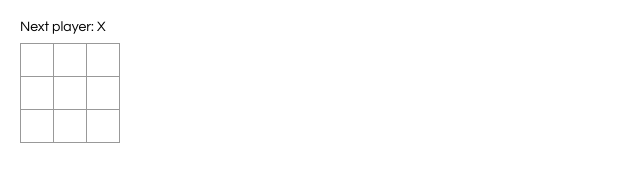
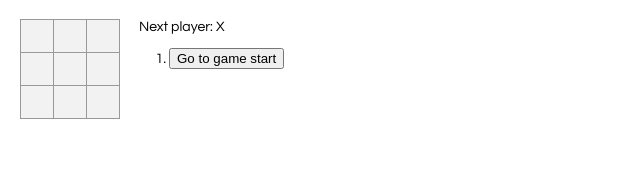
Before and after one commit to aneeshv12/tictactoe, a React app: page / in a window 1280 px wide. Shown: the whole page, without its empty margins (0-640 px from the left). Built offline with nearby package versions, Linux system fonts and the light colour scheme.

Commit message:
Added more visual features

```diff
--- a/src/index.css
+++ b/src/index.css
@@ -18,7 +18,7 @@ ol, ul {
 }
 
 .square {
-  background: #fff;
+  background: #f2f2f2;
   border: 1px solid #999;
   float: left;
   font-size: 24px;
@@ -37,7 +37,7 @@ ol, ul {
 }
 
 .kbd-navigation .square:focus {
-  background: #ddd;
+  background: #34cb81;
 }
 
 .game {
--- a/src/index.js
+++ b/src/index.js
@@ -12,47 +12,20 @@ function Square (props){
 
 
 class Board extends React.Component {
-  constructor(props){
-    super(props);
-    this.state = {
-      squares: Array(9).fill(null),
-      xIsNext: true,
-    };
-  }
-
-  handleClick(i) {
-    const squares = this.state.squares.slice();
-    if (calculateWinner(squares) || squares[i]) {
-      return;
-    }
-    squares[i] = this.state.xIsNext ? 'X' : 'O';
-    this.setState({
-      squares: squares,
-      xIsNext: !this.state.xIsNext,
-    });
-  }
-
   renderSquare(i) {
     return (
       <Square
-        value={this.state.squares[i]}
-        onClick={() => this.handleClick(i)}
+        value={this.props.squares[i]}
+        onClick={() => this.props.onClick(i)}
       />
     );
   }
 
   render() {
-    const winner = calculateWinner(this.state.squares);
-    let status;
-    if (winner) {
-      status = 'Winner: ' + winner;
-    } else {
-      status = 'Next player: ' + (this.state.xIsNext ? 'X' : 'O');
-    }
+
 
     return (
       <div>
-        <div className="status">{status}</div>
         <div className="board-row">
           {this.renderSquare(0)}
           {this.renderSquare(1)}
@@ -74,15 +47,72 @@ class Board extends React.Component {
 }
 
 class Game extends React.Component {
+  constructor(props){
+    super(props);
+    this.state = {
+      history:[{
+        squares: Array(9).fill(null),
+      }],
+      xIsNext: true,
+      stepNumber: 0,
+    };
+  }
+  handleClick(i) {
+    const history = this.state.history.slice(0,this.state.stepNumber+1);
+    const current = history[history.length - 1];
+    const squares = current.squares.slice();
+    if (calculateWinner(squares) || squares[i]) {
+      return;
+    }
+    squares[i] = this.state.xIsNext ? 'X' : 'O';
+    this.setState({
+      history: history.concat([{
+        squares: squares,
+      }]),
+      xIsNext: !this.state.xIsNext,
+      stepNumber: history.length,
+    });
+  }
+  jumpTo(step) {
+    this.setState({
+      stepNumber: step,
+      xIsNext: (step % 2) === 0,
+    });
+  }
   render() {
+    const history = this.state.history;
+    const current = history[this.state.stepNumber];
+    const winner = calculateWinner(current.squares);
+
+    const moves = history.map((step, move) => {
+      const desc = move ?
+        'Go to move #' + move :
+        'Go to game start';
+      return (
+        <li key = {move}>
+          <button onClick={() => this.jumpTo(move)}>{desc}</button>
+        </li>
+      );
+    });
+
+    let status;
+    if (winner) {
+      status = 'Winner: ' + winner;
+    } else {
+      status = 'Next player: ' + (this.state.xIsNext ? 'X' : 'O');
+    }
     return (
       <div className="game">
         <div className="game-board">
-          <Board />
+          <Board
+            squares={current.squares}
+            onClick={(i) => this.handleClick(i)}
+          />
+
         </div>
         <div className="game-info">
-          <div>{/* status */}</div>
-          <ol>{/* TODO */}</ol>
+          <div>{status}</div>
+          <ol>{moves}</ol>
         </div>
       </div>
     );
```
